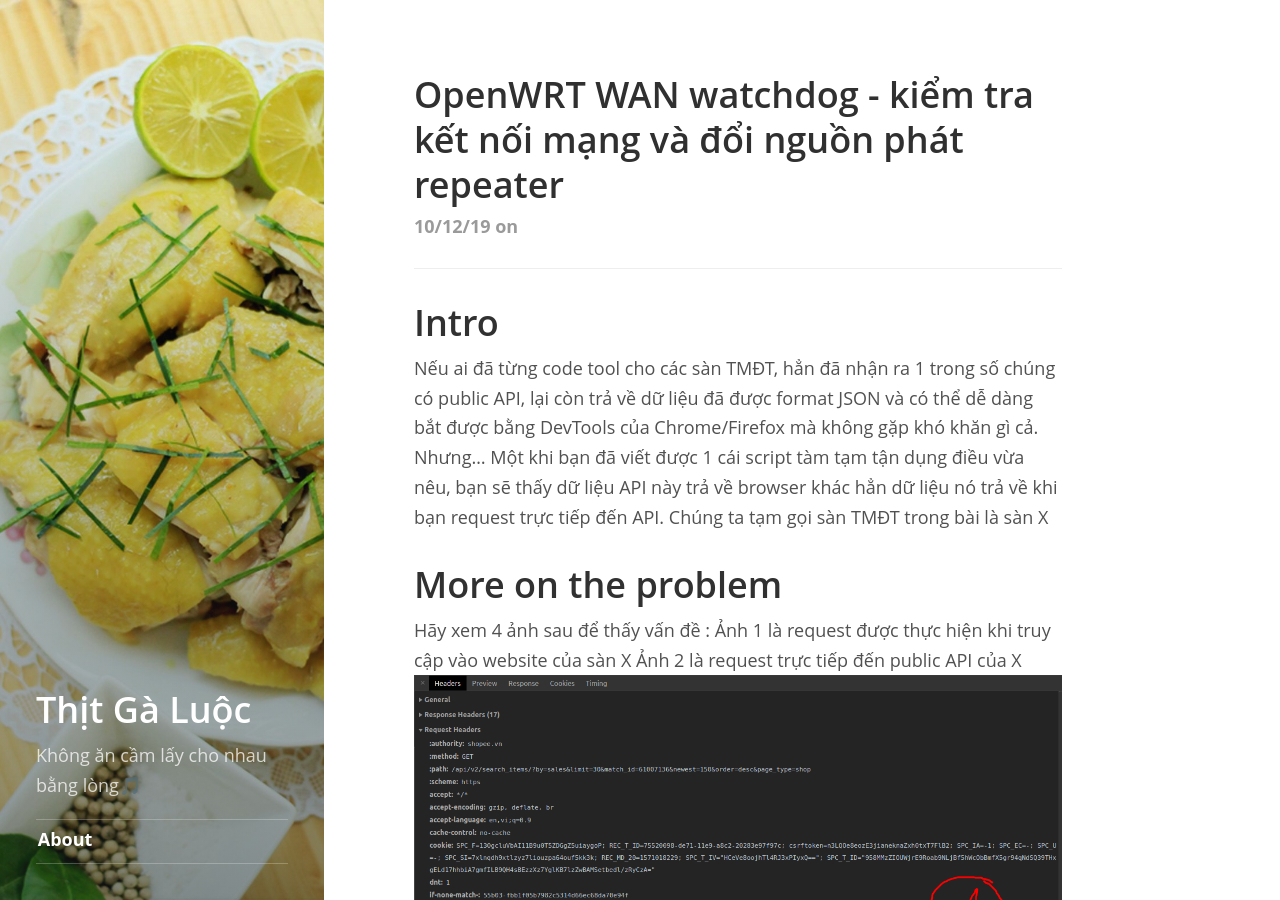
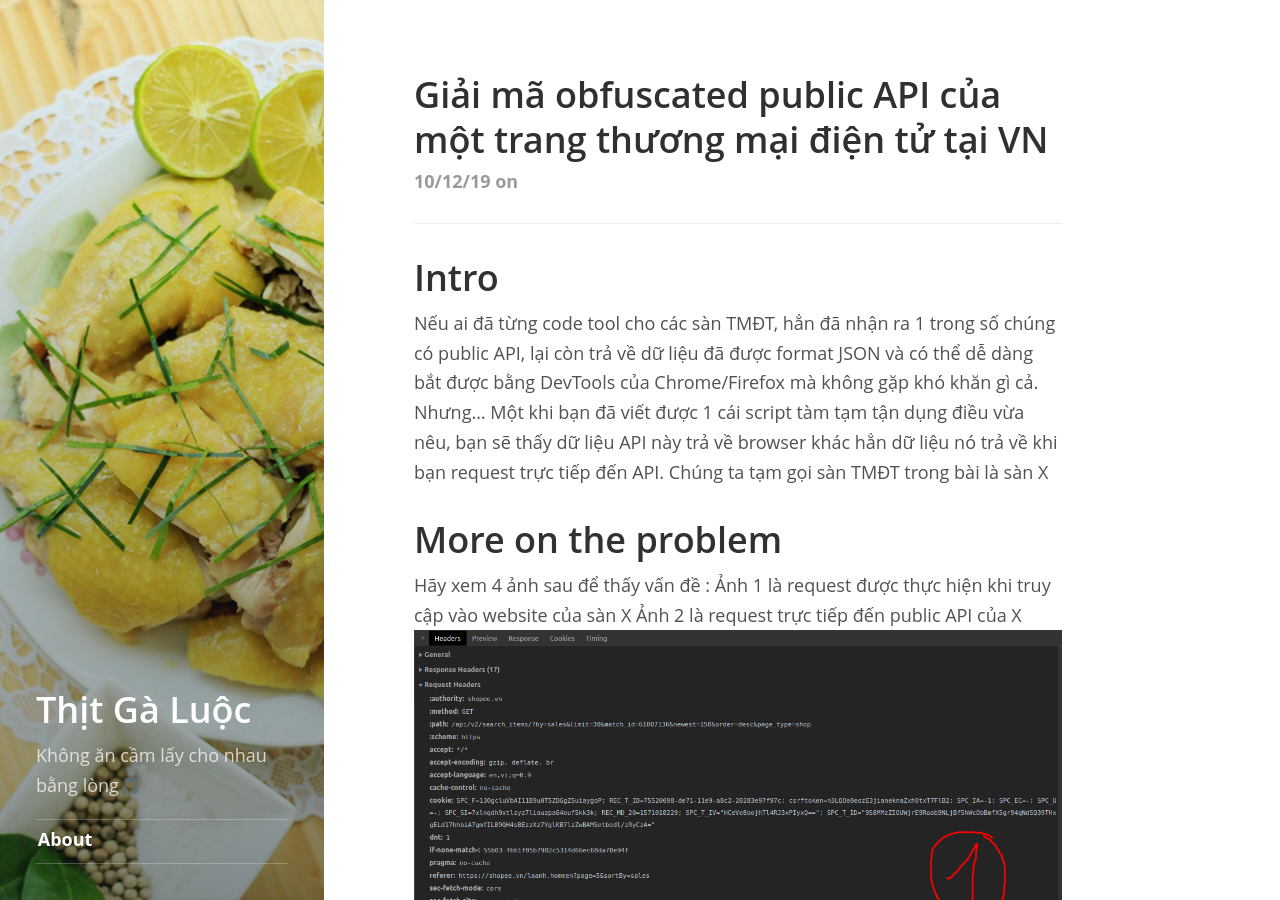
Before and after one commit to thit-ga-luoc/thitgaluoc.github.io, a Jekyll site: the page built from _posts/2019-10-12-Reverse-engineer-ecommerce-site's-anti-scraping-mechanism.md, in a window 1280 px wide and 900 px high. Built offline with Jekyll 4.4.1, drawn with Linux system fonts in a browser that asks for light colours.

Commit message:
Update 2019-10-12-Reverse-engineer-ecommerce-site's-anti-scraping-mechanism.md

```diff
--- a/_posts/2019-10-12-Reverse-engineer-ecommerce-site's-anti-scraping-mechanism.md
+++ b/_posts/2019-10-12-Reverse-engineer-ecommerce-site's-anti-scraping-mechanism.md
@@ -1,6 +1,6 @@
 ---
 layout: post
-title: OpenWRT WAN watchdog - kiểm tra kết nối mạng và đổi nguồn phát repeater
+title: Giải mã obfuscated public API của một trang thương mại điện tử tại VN
 tags: [xoppi,reverse engineering]
 ---
 
```
